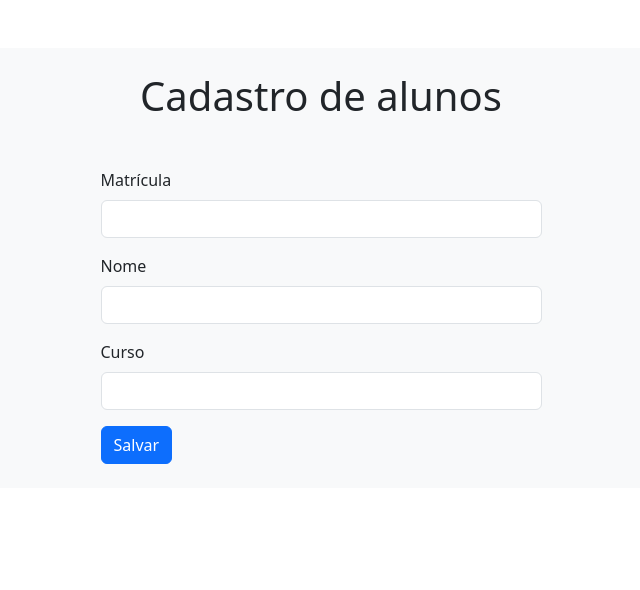
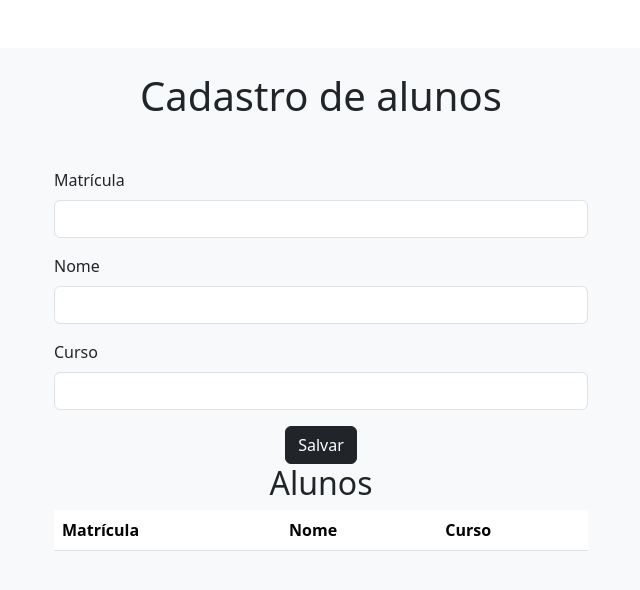
Before and after one commit to luanarruda/Cad-Aluno, an Angular app: page / in a window 1280 px wide. Shown: the top 590 px of the page, without its empty margins (319-959 px from the left). Built offline with nearby package versions, Linux system fonts and the light colour scheme.

Commit message:
Add reactive form

```diff
--- a/src/app/app.module.ts
+++ b/src/app/app.module.ts
@@ -5,6 +5,7 @@ import { AppRoutingModule } from './app-routing.module';
 import { AppComponent } from './app.component';
 import { NgbModule } from '@ng-bootstrap/ng-bootstrap';
 import { ClientsComponent } from './clients/clients.component';
+import { ReactiveFormsModule } from '@angular/forms';
 
 @NgModule({
   declarations: [
@@ -14,7 +15,8 @@ import { ClientsComponent } from './clients/clients.component';
   imports: [
     BrowserModule,
     AppRoutingModule,
-    NgbModule
+    NgbModule,
+    ReactiveFormsModule
   ],
   providers: [],
   bootstrap: [AppComponent]
--- a/src/app/clients/clients.component.html
+++ b/src/app/clients/clients.component.html
@@ -1,22 +1,46 @@
 <div class="container bg-light p-4 mt-5 rounded-5">
-  <div class="row">
-    <div class="col-5 m-auto"> <!--como um container possui 12 colunas, col-4 significa que esta ocupado 4 col--><!--m = margem-->
+  <div class="row ">
+    <div class="col-6 m-auto">
+      <!--como um container possui 12 colunas, col-4 significa que esta ocupado 4 col--><!--m = margem-->
       <h1 class="text-center mb-5 text-strong">Cadastro de alunos</h1>
-      <form>
+      <form [formGroup]="formGroupStudent">
         <div class="mb-3">
           <label for="matricula" class="form-label">Matrícula</label>
-          <input type="text" class="form-control" id="matricula" name="matricula">
+          <input type="text" class="form-control" id="matricula" formControlName="id" />
         </div>
         <div class="mb-3">
           <label for="Nome" class="form-label">Nome</label>
-          <input type="text" class="form-control" id="Nome" name="nome">
+          <input type="text" class="form-control" id="Nome" formControlName="name">
         </div>
         <div class="mb-3">
           <label for="curso" class="form-label">Curso</label>
-          <input type="text" class="form-control" id="curso" name="curso">
+          <input type="text" class="form-control" id="curso" formControlName="course">
         </div>
-        <button type="submit" class="btn btn-primary">Salvar</button>
+        <div class="d-flex justify-content-center">
+          <!--Button-->
+          <button type="submit" class="btn btn-dark" (click)="save()">Salvar
+          </button>
+        </div>
       </form>
+      <!--TABLE-->
+      <h2 class="text-center  ">Alunos</h2>
+      <table class="table table-striped">
+        <thead>
+          <tr>
+            <th scope="col">Matrícula</th>
+            <th scope="col">Nome</th>
+            <th scope="col">Curso</th>
+          </tr>
+        </thead>
+        <tbody>
+          <tr *ngFor="let student of students">
+            <!--a variavel student percorre pelo array students / ele repete o tr de acordo com o tamanho do array-->
+            <th scope="row">{{student.id}}</th>
+            <td>{{student.name}}</td>
+            <td>{{student.course}}</td>
+          </tr>
+        </tbody>
+      </table>
     </div>
 
   </div>
--- a/src/app/clients/clients.component.ts
+++ b/src/app/clients/clients.component.ts
@@ -1,4 +1,6 @@
 import { Component } from '@angular/core';
+import { Student } from '../student';
+import { FormBuilder, FormGroup } from '@angular/forms';
 
 @Component({
   selector: 'app-clients',
@@ -6,5 +8,20 @@ import { Component } from '@angular/core';
   styleUrl: './clients.component.css'
 })
 export class ClientsComponent {
+  students: Student[] = []; //array
+
+  formGroupStudent : FormGroup;
+
+  constructor(private formBuilder: FormBuilder){
+    this.formGroupStudent = formBuilder.group({
+      id : [''],
+      name : [''],
+      course : ['']
+    });
+  }
+
+  save(){
+    this.students.push(this.formGroupStudent.value);
+  }
 
 }
--- /dev/null
+++ b/src/app/student.ts
@@ -0,0 +1,5 @@
+export interface Student{
+  id: number,
+  name: string,
+  course: string
+}
```
